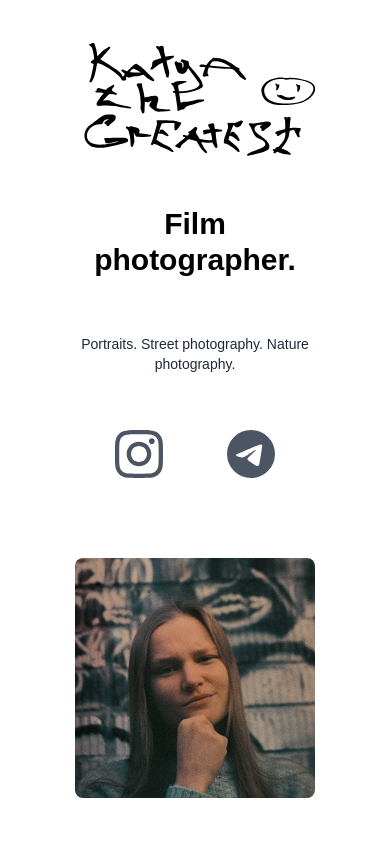
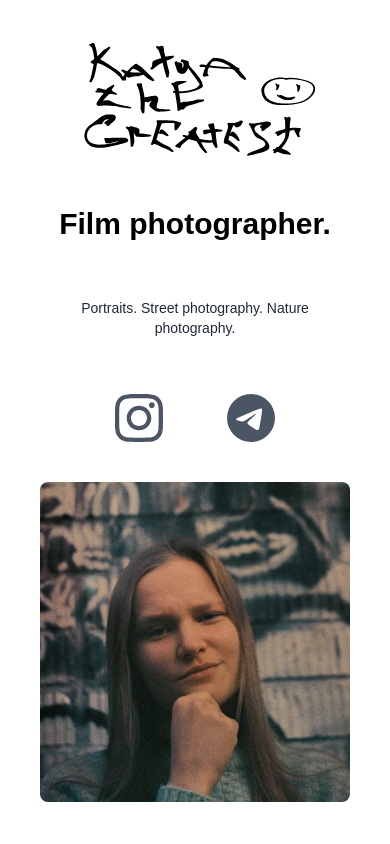
Before and after one commit to katyeheisenberg/phpage2, a Next.js app: page / in a window 390 px wide. Shown: the top 844 px of the page. Built offline with nearby package versions, Linux system fonts and the light colour scheme.

Commit message:
fixed responsibility for phones

```diff
--- a/pages/index.tsx
+++ b/pages/index.tsx
@@ -55,10 +55,10 @@ const Home: React.FunctionComponent = () => {
         <title>katyathegreatest</title>
         <link rel="icon" href="/favicon.ico" />
       </Head>
-      <main className="px-10 md:px-20 lg:px-40">
-        <section className="min-h-screen">
+      <main className="px-10 md:px-10 lg:px-40">
+        <section className="min-h-screen min-w-screen">
           <motion.div
-            className="text-center p-5 py-10"
+            className="text-center py-10"
             initial={{ x: 100 }}
             animate={{ x: 0 }}
             transition={{ duration: 0.6 }}
@@ -87,12 +87,20 @@ const Home: React.FunctionComponent = () => {
               </a>
             </div>
             <motion.div
-              className="mx-auto rounded-lg w-60 h-60 relative overflow-hidden mt-10 md:h-70 md:w-70"
+              className="flex justify-center"
               initial={{ x: -100 }}
               animate={{ x: 0 }}
               transition={{ duration: 1 }}
             >
-              <Image src={Me} layout="fill" objectFit="cover" alt="" />
+              <div className="relative w-[20rem] h-[20rem]">
+                <Image
+                  src={Me}
+                  layout="fill"
+                  className="rounded-lg object-cover"
+                  width="30vw"
+                  alt=""
+                />
+              </div>
             </motion.div>
           </motion.div>
         </section>
```
